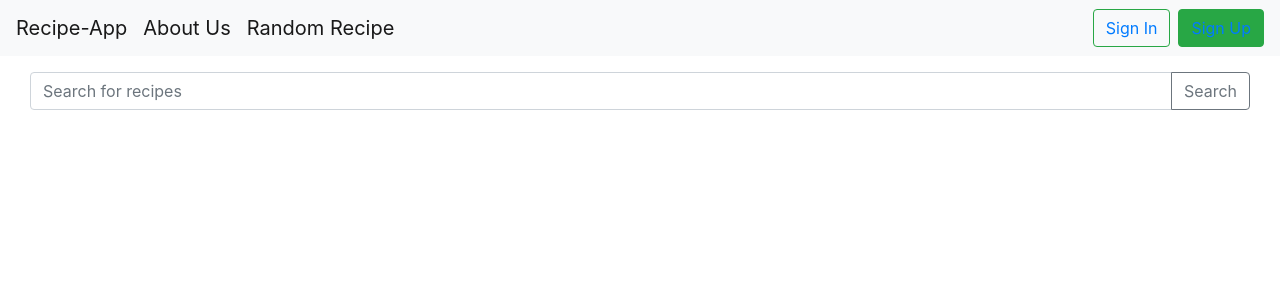
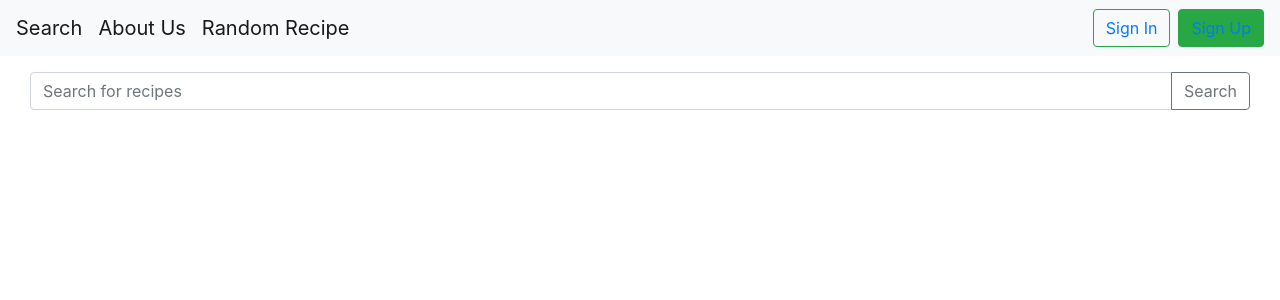
Before and after one commit to 561-Recipe-App/Recipes, a React (Create React App) app in the folder client/: page /#/ in a window 1280 px wide. Shown: the top 300 px of the page. Built offline with nearby package versions, Linux system fonts and the light colour scheme.

Commit message:
Quick fixes

```diff
--- a/client/src/components/MainLayout.tsx
+++ b/client/src/components/MainLayout.tsx
@@ -21,15 +21,15 @@ interface MainLayoutProps {
 
 export default function MainLayout({ children }: MainLayoutProps) {
 
-  const handleRandomRecipeClick = () => {
+  /*const handleRandomRecipeClick = () => {
     window.location.reload();
-  };
+  };*/
   return (
     <>
       <Navbar bg="light" expand="lg" fixed="top">
-        <Navbar.Brand href="/">Recipe-App</Navbar.Brand>
+        <Navbar.Brand href="/">Search</Navbar.Brand>
         <Navbar.Brand href="#/about">About Us</Navbar.Brand>
-        <Navbar.Brand onClick={handleRandomRecipeClick} style={{ cursor: 'pointer' }}> Random Recipe</Navbar.Brand>
+        <Navbar.Brand href="#/random"> Random Recipe</Navbar.Brand>
         <Navbar.Toggle aria-controls="basic-navbar-nav" />
         <Navbar.Collapse id="basic-navbar-nav">
           <Nav className="ml-auto">
--- a/client/src/pages/random-recipe/page.tsx
+++ b/client/src/pages/random-recipe/page.tsx
@@ -1,5 +1,5 @@
 import React, { useEffect, useState } from 'react';
-import { Card, Col, Container, ListGroup, Row } from 'react-bootstrap';
+import { Card, Col, Container, ListGroup, Row, Button } from 'react-bootstrap';
 //import { useParams } from 'react-router';
 import MainLayout from '../../components/MainLayout';
 
@@ -28,6 +28,10 @@ const RecipePage = () => {
   }, []);
 
   const title = recipeData?.title || 'Recipe';
+  const handleRandomRecipeClick = () => {
+    // Reload the page
+    window.location.reload();
+  };
 
   return (
     recipeData && (
@@ -130,6 +134,10 @@ const RecipePage = () => {
                     </ListGroup>
                   </>
                 )}
+                <br />
+                <Button variant="success" className="mr-2" onClick={handleRandomRecipeClick}>
+                New Random Recipe
+                </Button>
               </Col>
             </Row>
           </Container>
--- a/client/src/pages/recipe/page.tsx
+++ b/client/src/pages/recipe/page.tsx
@@ -13,6 +13,7 @@ const RecipePage = () => {
   console.log(recipeData);
   useEffect(() => {
     const fetchData = async () => {
+
       const data = await fetch(
         `https://api.spoonacular.com/recipes/${id}/information?includeNutrition=false&apiKey=a15d5ccf40414e79b58db4db072b75df`,
       );
```
